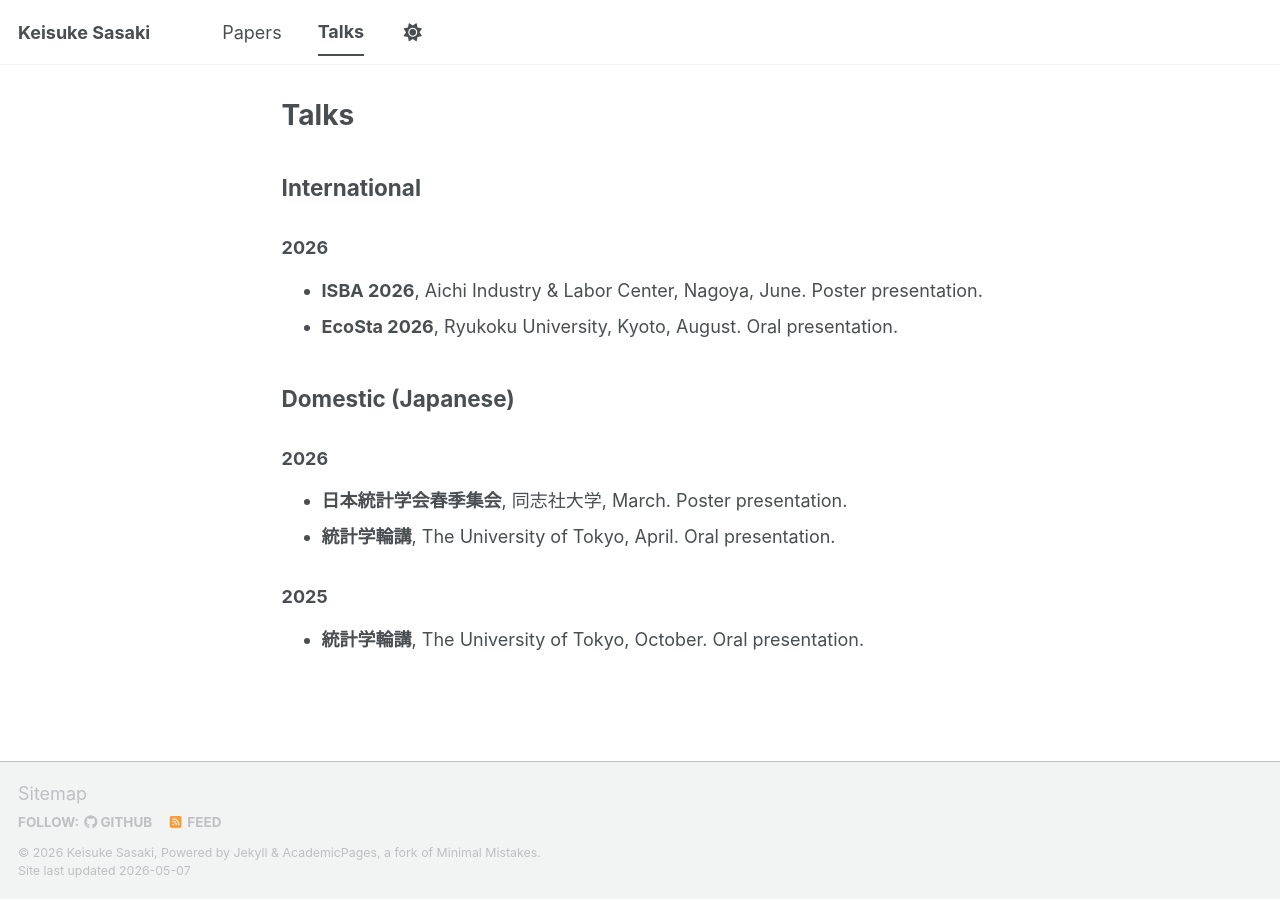
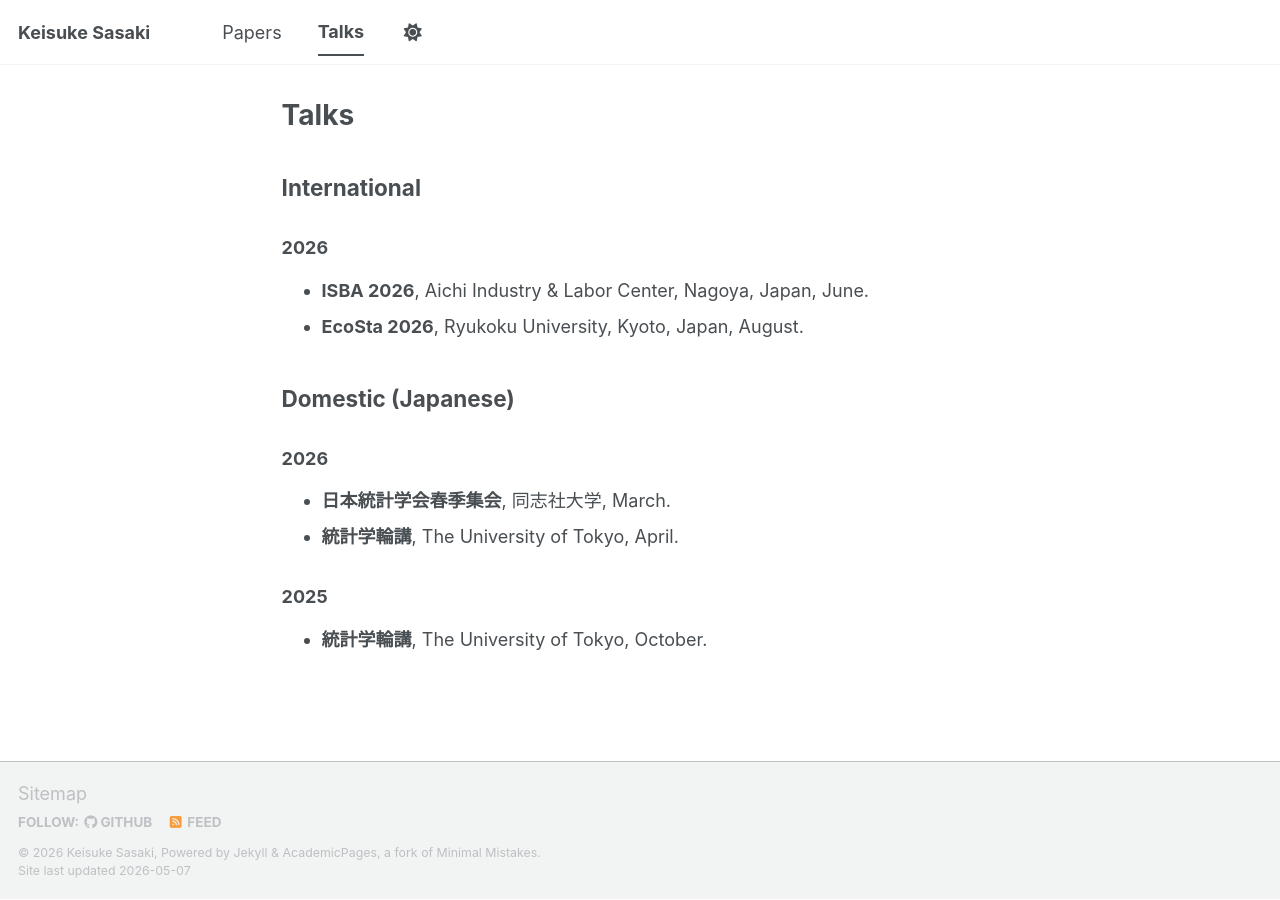
Before and after one commit to ksasaki-stats/ksasaki-stats.github.io, a Jekyll site: the page built from _pages/talks.html, in a window 1280 px wide. Built offline with Jekyll 4.4.1, drawn with Linux system fonts in a browser that asks for light colours; a script bundle is joined from its source files by our own code; library files that are not in the unit come from our copies.

Commit message:
Update talks.html

```diff
--- a/_pages/talks.html
+++ b/_pages/talks.html
@@ -10,9 +10,9 @@ author_profile: false
 <h3>2026</h3>
 
 <ul>
-  <li><strong>ISBA 2026</strong>, Aichi Industry &amp; Labor Center, Nagoya, June. Poster presentation.</li>
+  <li><strong>ISBA 2026</strong>, Aichi Industry &amp; Labor Center, Nagoya, Japan, June.</li>
 
-  <li><strong>EcoSta 2026</strong>, Ryukoku University, Kyoto, August. Oral presentation.</li>
+  <li><strong>EcoSta 2026</strong>, Ryukoku University, Kyoto, Japan, August.</li>
 </ul>
 
 <h2>Domestic (Japanese)</h2>
@@ -20,13 +20,13 @@ author_profile: false
 <h3>2026</h3>
 
 <ul>
-  <li><strong>日本統計学会春季集会</strong>, 同志社大学, March. Poster presentation.</li>
+  <li><strong>日本統計学会春季集会</strong>, 同志社大学, March.</li>
 
-  <li><strong>統計学輪講</strong>, The University of Tokyo, April. Oral presentation.</li>
+  <li><strong>統計学輪講</strong>, The University of Tokyo, April.</li>
 </ul>
 
 <h3>2025</h3>
 
 <ul>
-  <li><strong>統計学輪講</strong>, The University of Tokyo, October. Oral presentation.</li>
+  <li><strong>統計学輪講</strong>, The University of Tokyo, October.</li>
 </ul>
```
